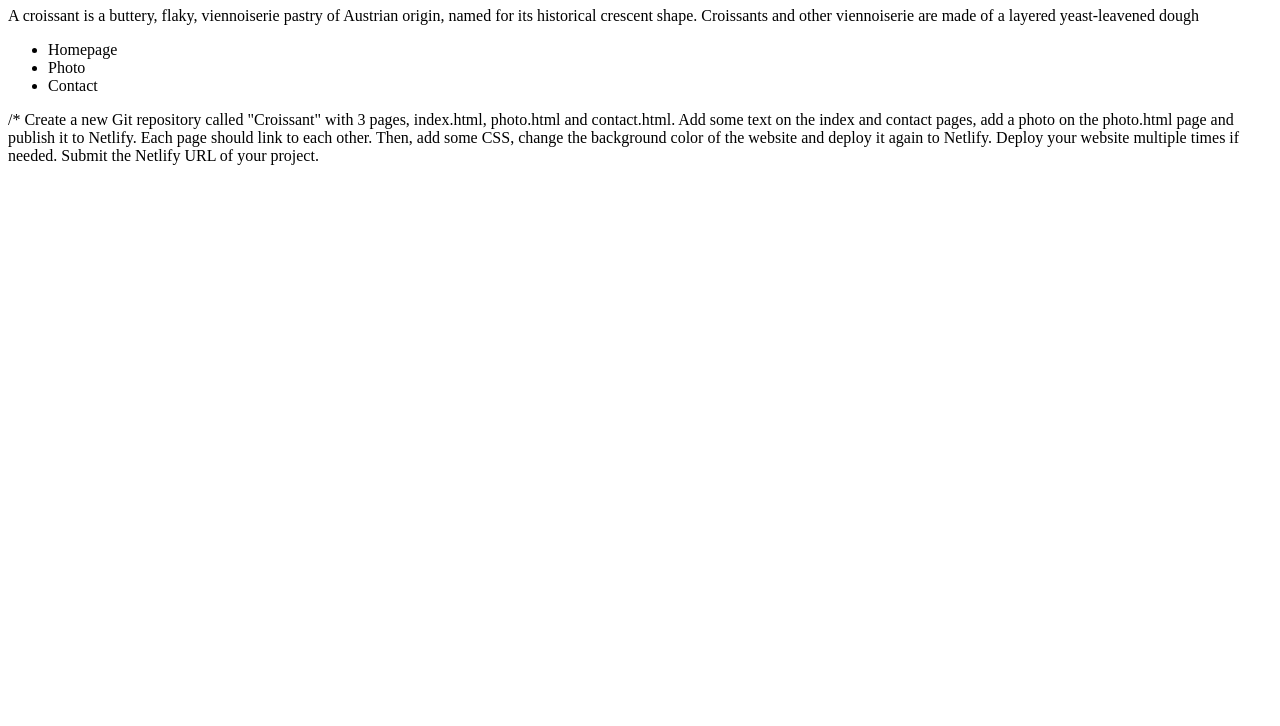
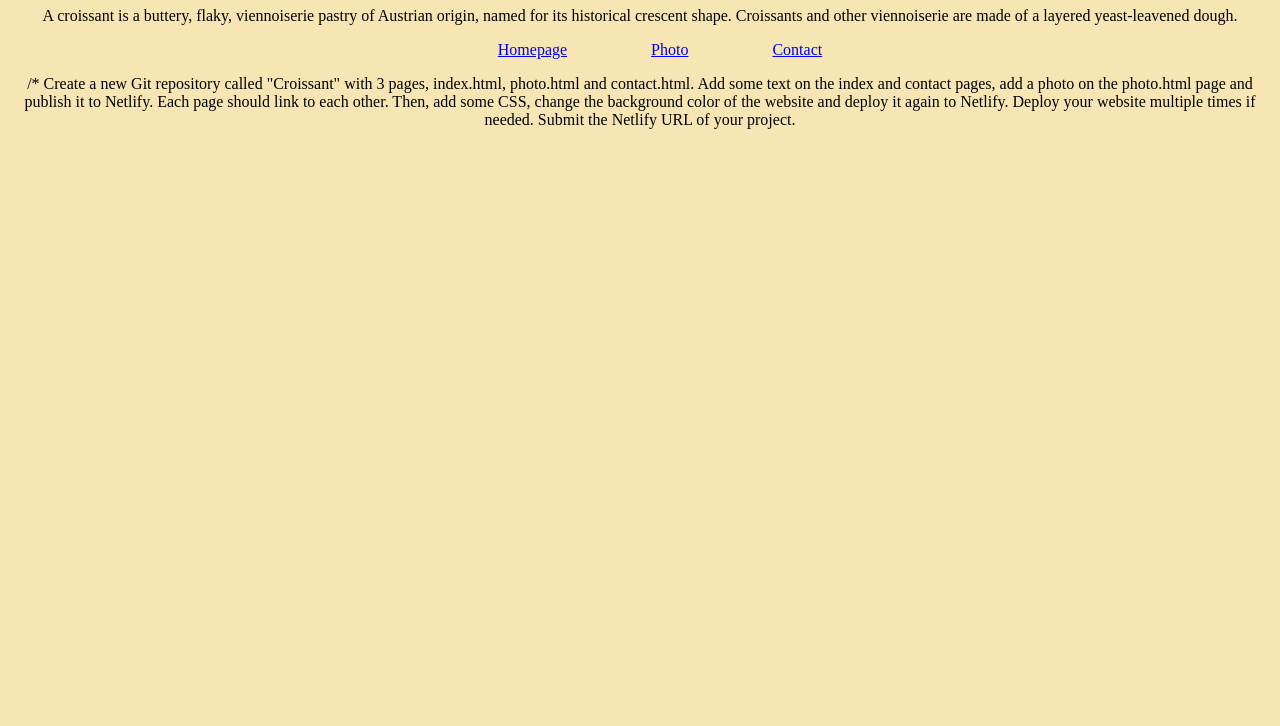
Before and after one commit to ALawler/Croissant, a plain HTML site: page index.html in a window 1280 px wide. Shown: the part 74-800 px from the top of the page. Drawn offline with Linux system fonts and the light colour scheme.

Commit message:
Basic CSS and Nav Links for each Page Added

```diff
--- a/index.html
+++ b/index.html
@@ -4,6 +4,9 @@
     <meta charset="UTF-8" />
     <meta http-equiv="X-UA-Compatible" content="IE=edge" />
     <meta name="viewport" content="width=device-width, initial-scale=1.0" />
+
+    <link href="src/style.css" rel="stylesheet" type="text/css" />
+
     <title>
       Croissant Static Multi Page Challenge - SheCodes Responsive - Ashley
       Lawler
@@ -14,12 +17,12 @@
     <p>
       A croissant is a buttery, flaky, viennoiserie pastry of Austrian origin,
       named for its historical crescent shape. Croissants and other viennoiserie
-      are made of a layered yeast-leavened dough
+      are made of a layered yeast-leavened dough.
     </p>
     <ul>
-      <li>Homepage</li>
-      <li>Photo</li>
-      <li>Contact</li>
+      <li><a href="index.html">Homepage</a></li>
+      <li><a href="photo.html">Photo</a></li>
+      <li><a href="contact.html">Contact</a></li>
     </ul>
   </body>
 </html>
--- a/src/style.css
+++ b/src/style.css
@@ -0,0 +1,13 @@
+body {
+  background-color: rgb(247, 230, 179);
+  text-align: center;
+}
+
+ul {
+  list-style: none;
+}
+
+li {
+  display: inline;
+  padding-inline: 40px;
+}
```
Also changed, not shown: contact.html (+6 -3 lines), photo.html (+6 -3 lines).
